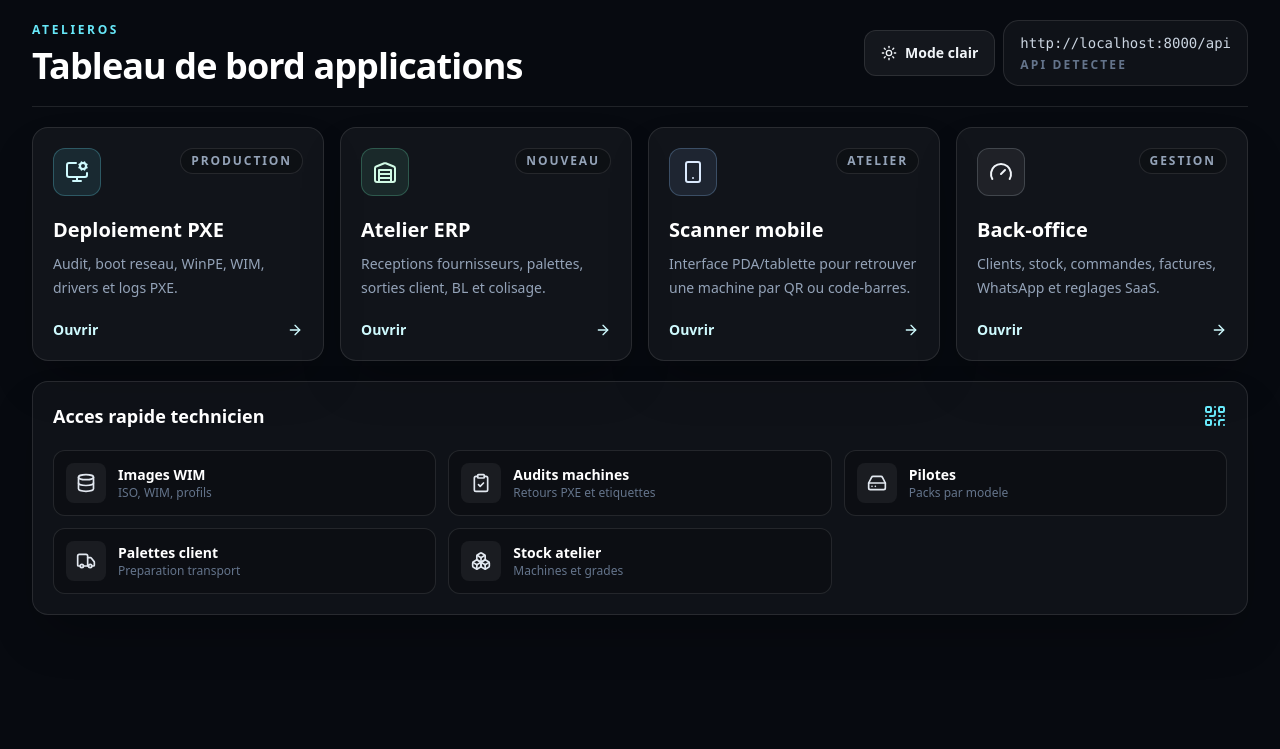
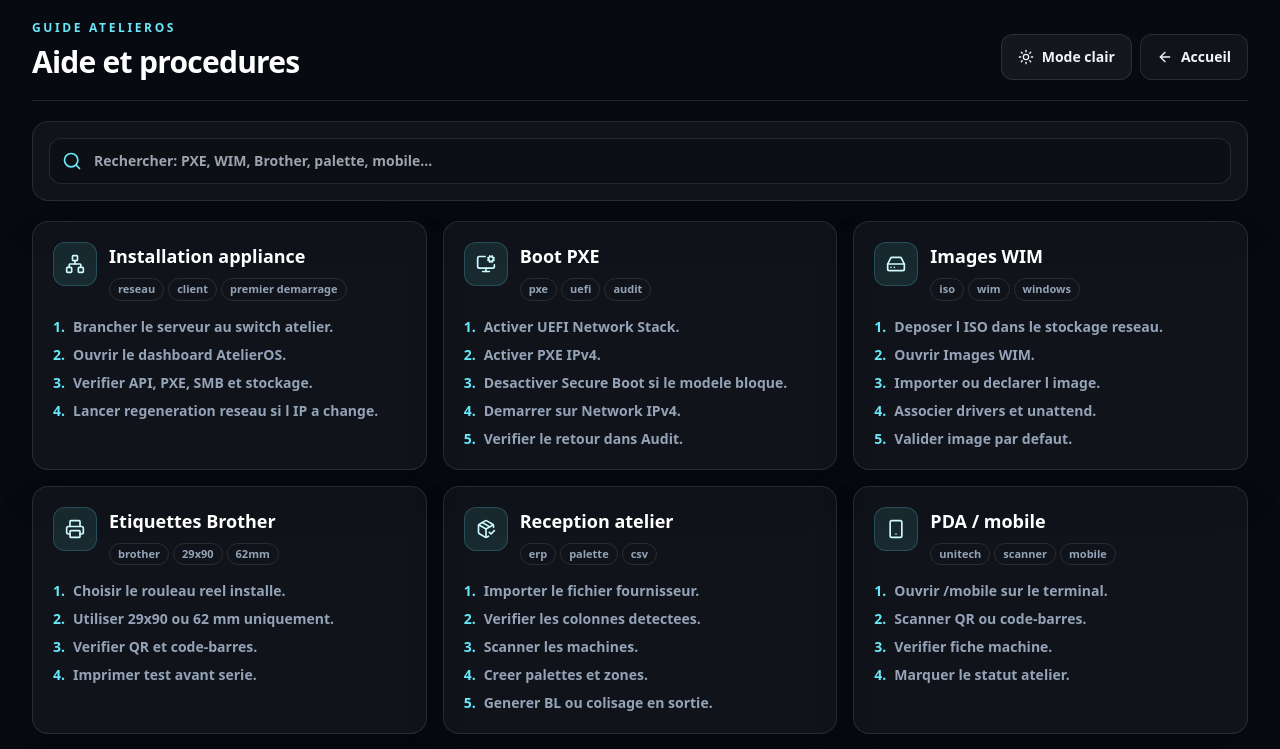
Before and after one commit to saisai591/atelier-forge, a React (Vite) app in the folder saas/frontend/: page /guide in a window 1280 px wide. Before the commit this address led to /. Shown: the top 749 px of the page. Built offline with nearby package versions, Linux system fonts and the light colour scheme.

Commit message:
Add separate guide center

```diff
--- a/saas/frontend/src/App.tsx
+++ b/saas/frontend/src/App.tsx
@@ -8,6 +8,7 @@ import Invoices from './pages/Invoices'
 import WhatsApp from './pages/WhatsApp'
 import Settings from './pages/Settings'
 import HomeLauncher from './pages/HomeLauncher'
+import GuideCenter from './pages/GuideCenter'
 import PxeControl from './pages/PxeControl'
 import MobileScanner from './pages/MobileScanner'
 import Erp from './pages/Erp'
@@ -19,6 +20,7 @@ export default function App() {
       <Routes>
         <Route path="/login" element={<Login />} />
         <Route path="/" element={<HomeLauncher />} />
+        <Route path="/guide" element={<GuideCenter />} />
         <Route path="/pxe" element={<PxeControl />} />
         <Route path="/mobile" element={<MobileScanner />} />
         <Route path="/erp" element={<Erp />} />
--- /dev/null
+++ b/saas/frontend/src/pages/GuideCenter.tsx
@@ -0,0 +1,134 @@
+import { ArrowLeft, HardDrive, MonitorCog, Network, PackageCheck, Printer, Search, ShieldCheck, Smartphone, Wrench } from 'lucide-react'
+import { useMemo, useState } from 'react'
+import ThemeToggle from '../components/ThemeToggle'
+import { useThemeMode } from '../hooks/useThemeMode'
+
+const guides = [
+  {
+    title: 'Installation appliance',
+    icon: Network,
+    tags: ['reseau', 'client', 'premier demarrage'],
+    steps: ['Brancher le serveur au switch atelier.', 'Ouvrir le dashboard AtelierOS.', 'Verifier API, PXE, SMB et stockage.', 'Lancer regeneration reseau si l IP a change.'],
+  },
+  {
+    title: 'Boot PXE',
+    icon: MonitorCog,
+    tags: ['pxe', 'uefi', 'audit'],
+    steps: ['Activer UEFI Network Stack.', 'Activer PXE IPv4.', 'Desactiver Secure Boot si le modele bloque.', 'Demarrer sur Network IPv4.', 'Verifier le retour dans Audit.'],
+  },
+  {
+    title: 'Images WIM',
+    icon: HardDrive,
+    tags: ['iso', 'wim', 'windows'],
+    steps: ['Deposer l ISO dans le stockage reseau.', 'Ouvrir Images WIM.', 'Importer ou declarer l image.', 'Associer drivers et unattend.', 'Valider image par defaut.'],
+  },
+  {
+    title: 'Etiquettes Brother',
+    icon: Printer,
+    tags: ['brother', '29x90', '62mm'],
+    steps: ['Choisir le rouleau reel installe.', 'Utiliser 29x90 ou 62 mm uniquement.', 'Verifier QR et code-barres.', 'Imprimer test avant serie.'],
+  },
+  {
+    title: 'Reception atelier',
+    icon: PackageCheck,
+    tags: ['erp', 'palette', 'csv'],
+    steps: ['Importer le fichier fournisseur.', 'Verifier les colonnes detectees.', 'Scanner les machines.', 'Creer palettes et zones.', 'Generer BL ou colisage en sortie.'],
+  },
+  {
+    title: 'PDA / mobile',
+    icon: Smartphone,
+    tags: ['unitech', 'scanner', 'mobile'],
+    steps: ['Ouvrir /mobile sur le terminal.', 'Scanner QR ou code-barres.', 'Verifier fiche machine.', 'Marquer le statut atelier.'],
+  },
+  {
+    title: 'Diagnostic support',
+    icon: Wrench,
+    tags: ['support', 'logs', 'sauvegarde'],
+    steps: ['Verifier dashboard services.', 'Lire logs PXE.', 'Exporter rapport support.', 'Creer sauvegarde appliance avant intervention lourde.'],
+  },
+]
+
+export default function GuideCenter() {
+  const { theme, isDark, toggleTheme } = useThemeMode()
+  const [query, setQuery] = useState('')
+  const pageClass = isDark ? 'bg-[#070a10] text-slate-100' : 'bg-slate-100 text-slate-950'
+  const panelClass = isDark ? 'border-white/10 bg-white/[0.04] shadow-black/30' : 'border-slate-200 bg-white shadow-slate-200/70'
+  const inputClass = isDark ? 'border-white/10 bg-black/20 text-white placeholder:text-slate-600' : 'border-slate-200 bg-white text-slate-950 placeholder:text-slate-400'
+  const titleClass = isDark ? 'text-white' : 'text-slate-950'
+  const mutedClass = isDark ? 'text-slate-400' : 'text-slate-600'
+  const filtered = useMemo(() => {
+    const needle = query.trim().toLowerCase()
+    if (!needle) return guides
+    return guides.filter((guide) => `${guide.title} ${guide.tags.join(' ')} ${guide.steps.join(' ')}`.toLowerCase().includes(needle))
+  }, [query])
+
+  return (
+    <main className={`min-h-screen ${pageClass}`}>
+      <div className="mx-auto w-full max-w-[1500px] px-4 py-5 sm:px-6 lg:px-8">
+        <header className={`flex flex-col gap-4 border-b pb-5 lg:flex-row lg:items-end lg:justify-between ${isDark ? 'border-white/10' : 'border-slate-200'}`}>
+          <div>
+            <p className="text-xs font-black uppercase tracking-[0.22em] text-cyan-300">Guide AtelierOS</p>
+            <h1 className={`mt-2 text-3xl font-black tracking-tight ${titleClass}`}>Aide et procedures</h1>
+          </div>
+          <div className="flex flex-wrap gap-2">
+            <ThemeToggle theme={theme} onToggle={toggleTheme} />
+            <a href="/" className={`inline-flex items-center gap-2 rounded-xl border px-4 py-3 text-sm font-black ${panelClass}`}>
+              <ArrowLeft size={16} />
+              Accueil
+            </a>
+          </div>
+        </header>
+
+        <section className={`mt-5 rounded-2xl border p-4 shadow-2xl ${panelClass}`}>
+          <div className={`flex items-center gap-3 rounded-xl border px-3 py-3 ${inputClass}`}>
+            <Search className="h-5 w-5 text-cyan-300" />
+            <input
+              value={query}
+              onChange={(event) => setQuery(event.target.value)}
+              placeholder="Rechercher: PXE, WIM, Brother, palette, mobile..."
+              className="min-w-0 flex-1 bg-transparent text-sm font-bold outline-none"
+            />
+          </div>
+        </section>
+
+        <section className="mt-5 grid gap-4 md:grid-cols-2 xl:grid-cols-3">
+          {filtered.map((guide) => {
+            const Icon = guide.icon
+            return (
+              <article key={guide.title} className={`rounded-2xl border p-5 shadow-2xl ${panelClass}`}>
+                <div className="flex items-start gap-3">
+                  <div className="grid h-11 w-11 shrink-0 place-items-center rounded-xl border border-cyan-300/20 bg-cyan-300/10 text-cyan-100">
+                    <Icon size={20} />
+                  </div>
+                  <div className="min-w-0">
+                    <h2 className={`text-lg font-black ${titleClass}`}>{guide.title}</h2>
+                    <div className="mt-2 flex flex-wrap gap-1">
+                      {guide.tags.map((tag) => (
+                        <span key={tag} className={`rounded-full border px-2 py-0.5 text-[11px] font-bold ${isDark ? 'border-white/10 text-slate-400' : 'border-slate-200 text-slate-500'}`}>{tag}</span>
+                      ))}
+                    </div>
+                  </div>
+                </div>
+                <ol className="mt-4 space-y-2">
+                  {guide.steps.map((step, index) => (
+                    <li key={step} className={`flex gap-2 text-sm font-semibold ${mutedClass}`}>
+                      <span className="font-black text-cyan-300">{index + 1}.</span>
+                      <span>{step}</span>
+                    </li>
+                  ))}
+                </ol>
+              </article>
+            )
+          })}
+        </section>
+
+        <div className={`mt-5 rounded-2xl border p-4 ${panelClass}`}>
+          <div className="flex items-center gap-3">
+            <ShieldCheck className="h-5 w-5 text-emerald-300" />
+            <div className={`text-sm font-bold ${mutedClass}`}>Les guides restent ici. Les modules metier restent courts et operationnels.</div>
+          </div>
+        </div>
+      </div>
+    </main>
+  )
+}
--- a/saas/frontend/src/pages/HomeLauncher.tsx
+++ b/saas/frontend/src/pages/HomeLauncher.tsx
@@ -1,5 +1,6 @@
 import {
   ArrowRight,
+  BookOpen,
   Boxes,
   ClipboardCheck,
   Database,
@@ -55,6 +56,7 @@ const quickLinks = [
   { label: 'Pilotes', detail: 'Packs par modele', path: '/pxe', icon: HardDrive },
   { label: 'Palettes client', detail: 'Preparation transport', path: '/erp', icon: Truck },
   { label: 'Stock atelier', detail: 'Machines et grades', path: '/app/stock', icon: Boxes },
+  { label: 'Guide', detail: 'Aide separee', path: '/guide', icon: BookOpen },
 ]
 
 const toneStyles: Record<string, string> = {
```
